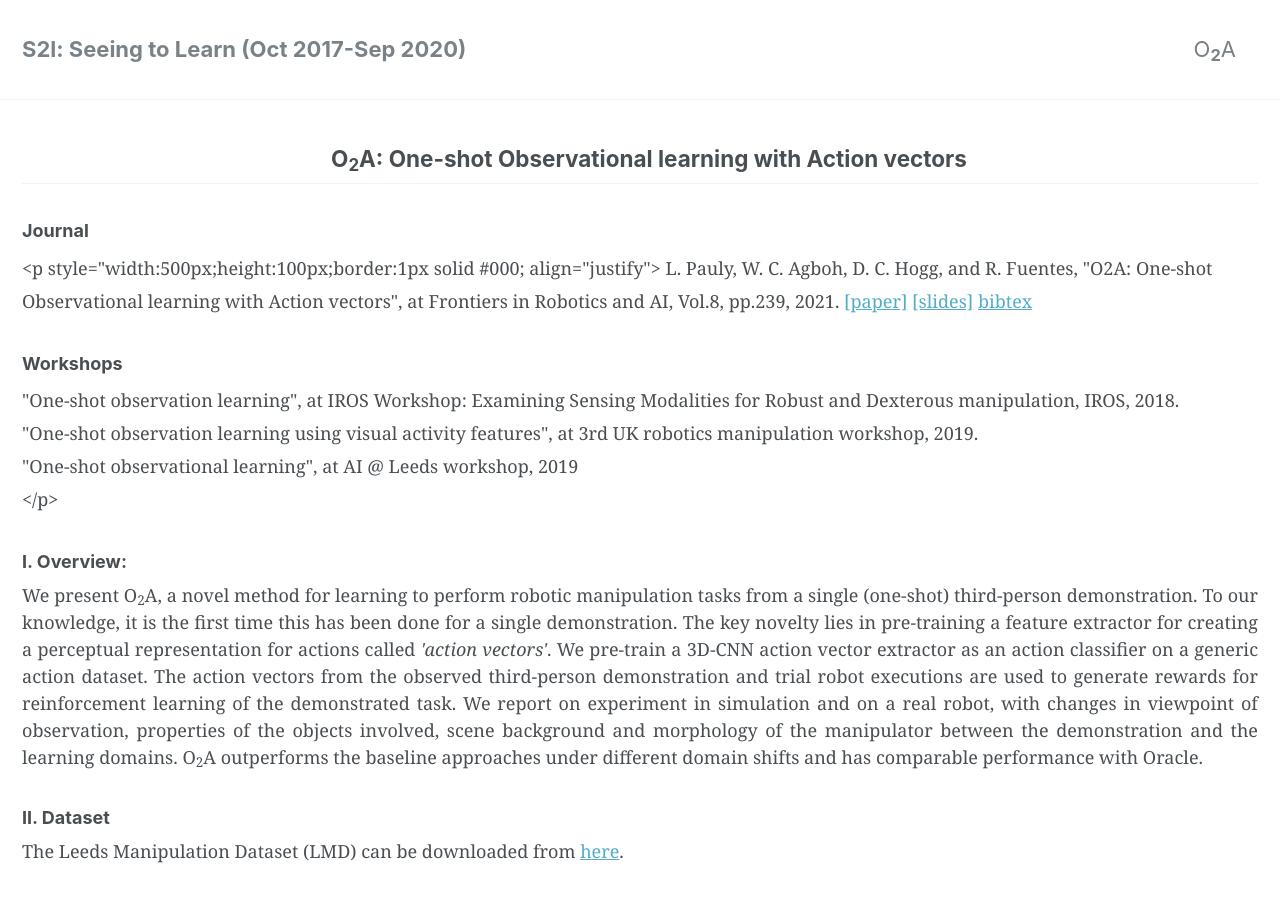
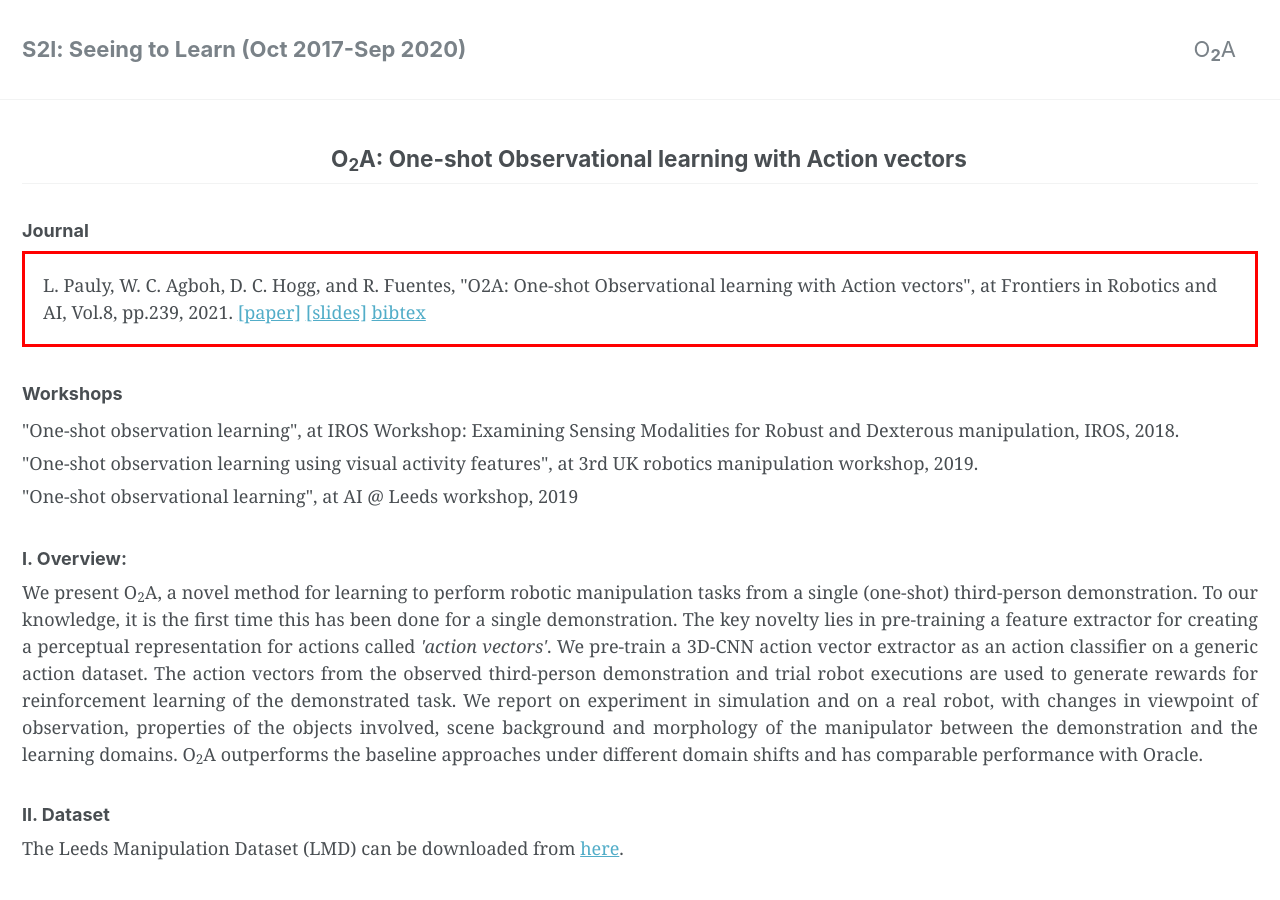
Before and after one commit to leopauly/s2l, a Jekyll site: the page built from _pages/stage1.md, in a window 1280 px wide and 900 px high. Built offline with Jekyll 4.4.1, drawn with Linux system fonts in a browser that asks for light colours.

Commit message:
Update stage1.md

```diff
--- a/_pages/stage1.md
+++ b/_pages/stage1.md
@@ -14,7 +14,7 @@ comments:
 
 <font face="Georgia" size="4">
 <h3><b>Journal</b> </h3>
-<p style="width:500px;height:100px;border:1px solid #000; align="justify">
+<p style="border:3px; border-style:solid; border-color:#FF0000; padding: 1em;">
 L. Pauly, W. C. Agboh, D. C. Hogg, and R. Fuentes, "O2A: One-shot Observational
 learning with Action vectors", at Frontiers in Robotics and AI, Vol.8, pp.239, 2021.
 <a href="https://www.frontiersin.org/articles/10.3389/frobt.2021.686368/full"> [paper]</a>
```
